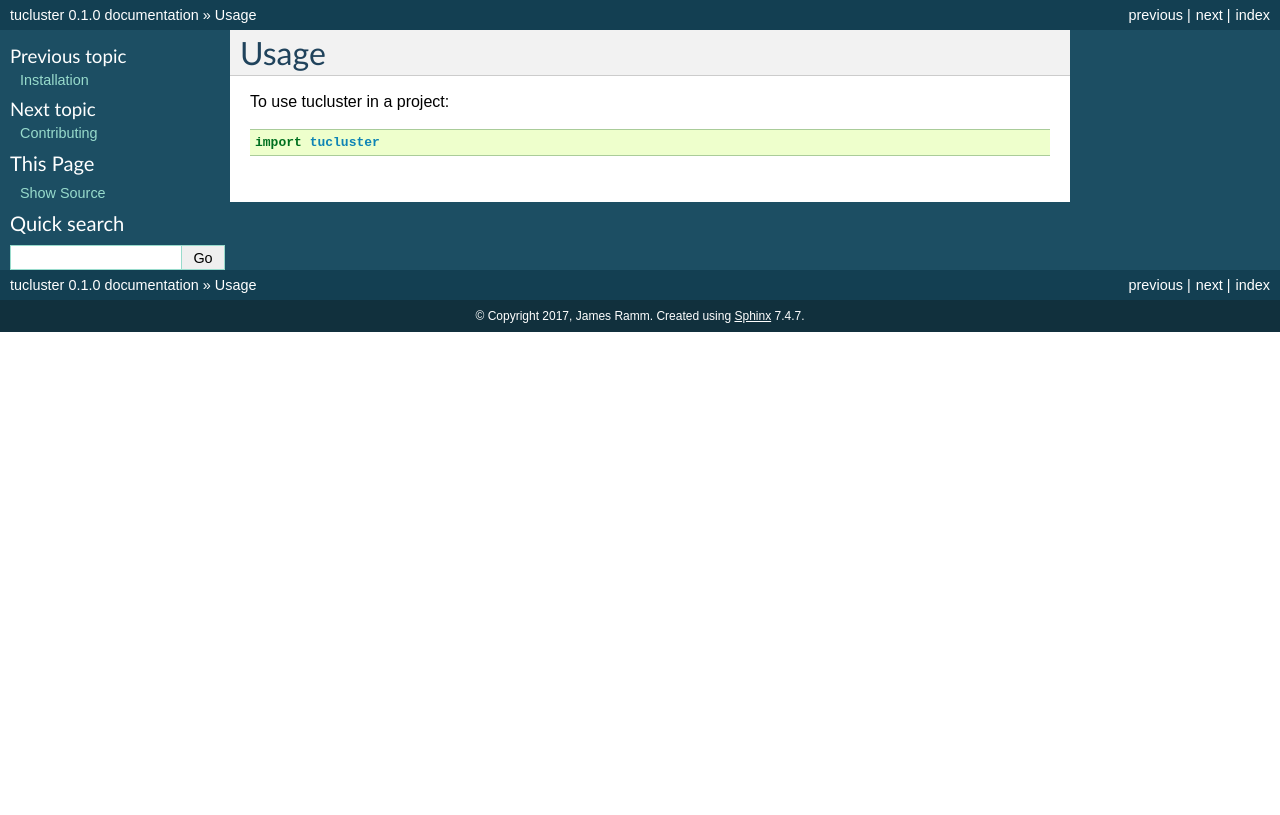
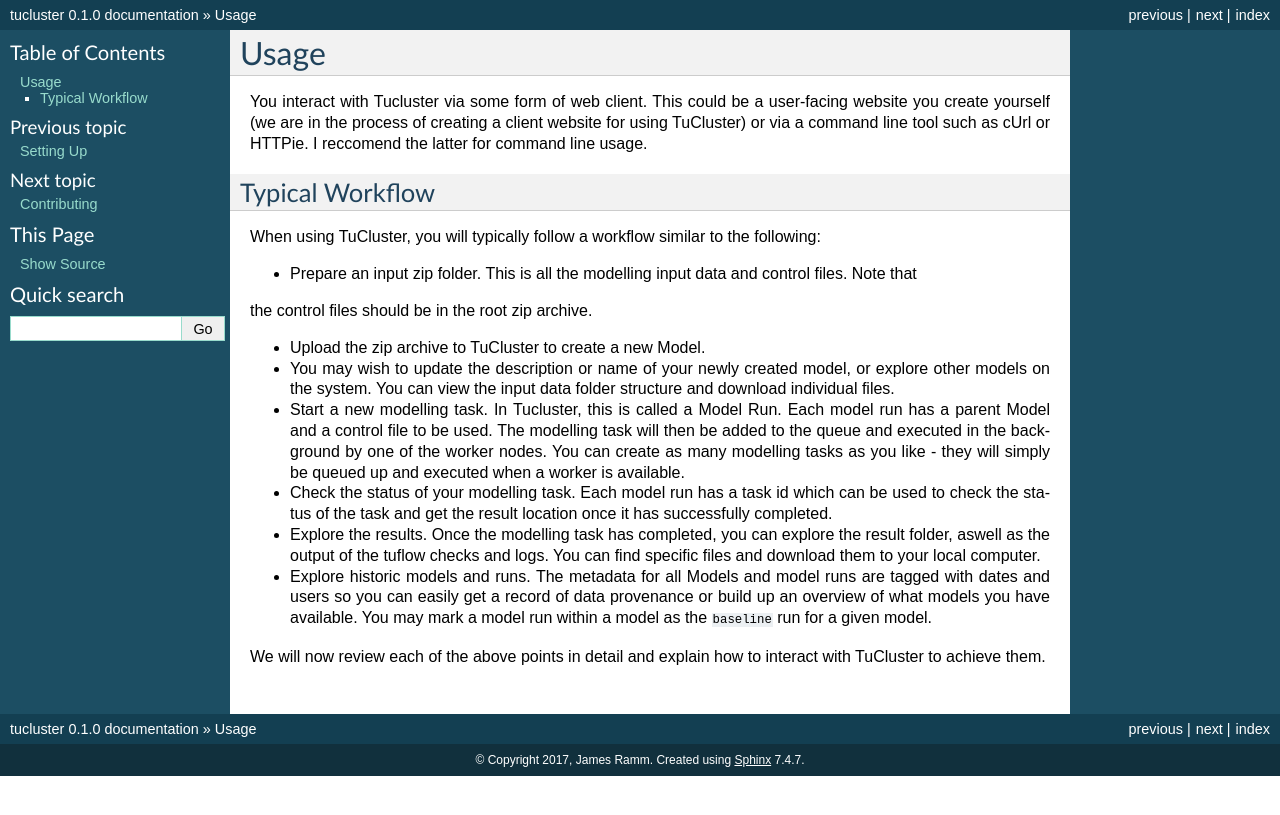
Before and after one commit to JamesRamm/tucluster, a Sphinx documentation site: the page built from docs/usage.rst, in a window 1280 px wide. Shown: the top 815 px of the page. Built offline with Sphinx 7.4.7, drawn with Linux system fonts in a browser that asks for light colours; pages that are not in the unit, such as notebooks, are missing from menus.

Commit message:
Documentation on installation and overview of what it can do

```diff
--- a/docs/index.rst
+++ b/docs/index.rst
@@ -1,13 +1,16 @@
 Welcome to tucluster's documentation!
 ======================================
+
+TuCluster is a HTTP API (i.e. a web service) for queueing, executing and managing flood models
+in the cloud or a local cluster. It is designed to work with Tuflow.
 
 Contents:
 
 .. toctree::
    :maxdepth: 2
 
-   readme
    installation
+   setting_up
    usage
    modules
    contributing
--- a/docs/readme.rst
+++ /dev/null
@@ -1 +0,0 @@
-.. include:: ../README.rst
--- a/docs/usage.rst
+++ b/docs/usage.rst
@@ -2,6 +2,36 @@
 Usage
 =====
 
-To use tucluster in a project::
+You interact with Tucluster via some form of web client. This could be a user-facing website
+you create yourself (we are in the process of creating a client website for using TuCluster) or
+via a command line tool such as cUrl or HTTPie. I reccomend the latter for command line usage.
 
-    import tucluster
+Typical Workflow
+----------------
+
+When using TuCluster, you will typically follow a workflow similar to the following:
+
+- Prepare an input zip folder. This is all the modelling input data and control files. Note that
+the control files should be in the root zip archive.
+
+- Upload the zip archive to TuCluster to create a new Model.
+
+- You may wish to update the description or name of your newly created model, or explore other models
+  on the system. You can view the input data folder structure and download individual files.
+
+- Start a new modelling task. In Tucluster, this is called a Model Run. Each model run has a parent
+  Model and a control file to be used. The modelling task will then be added to the queue and executed
+  in the background by one of the worker nodes. You can create as many modelling tasks as you like - they
+  will simply be queued up and executed when a worker is available.
+
+- Check the status of your modelling task. Each model run has a task id which can be used to check the status
+  of the task and get the result location once it has successfully completed.
+
+- Explore the results. Once the modelling task has completed, you can explore the result folder, aswell
+  as the output of the tuflow checks and logs. You can find specific files and download them to your local computer.
+
+- Explore historic models and runs. The metadata for all Models and model runs are tagged with dates and users
+  so you can easily get a record of data provenance or build up an overview of what models you have available.
+  You may mark a model run within a model as the ``baseline`` run for a given model.
+
+We will now review each of the above points in detail and explain how to interact with TuCluster to achieve them.
```
Also changed, not shown: docs/installation.rst (+20 -0 lines), docs/setting_up.rst (added, +76 -0 lines).
